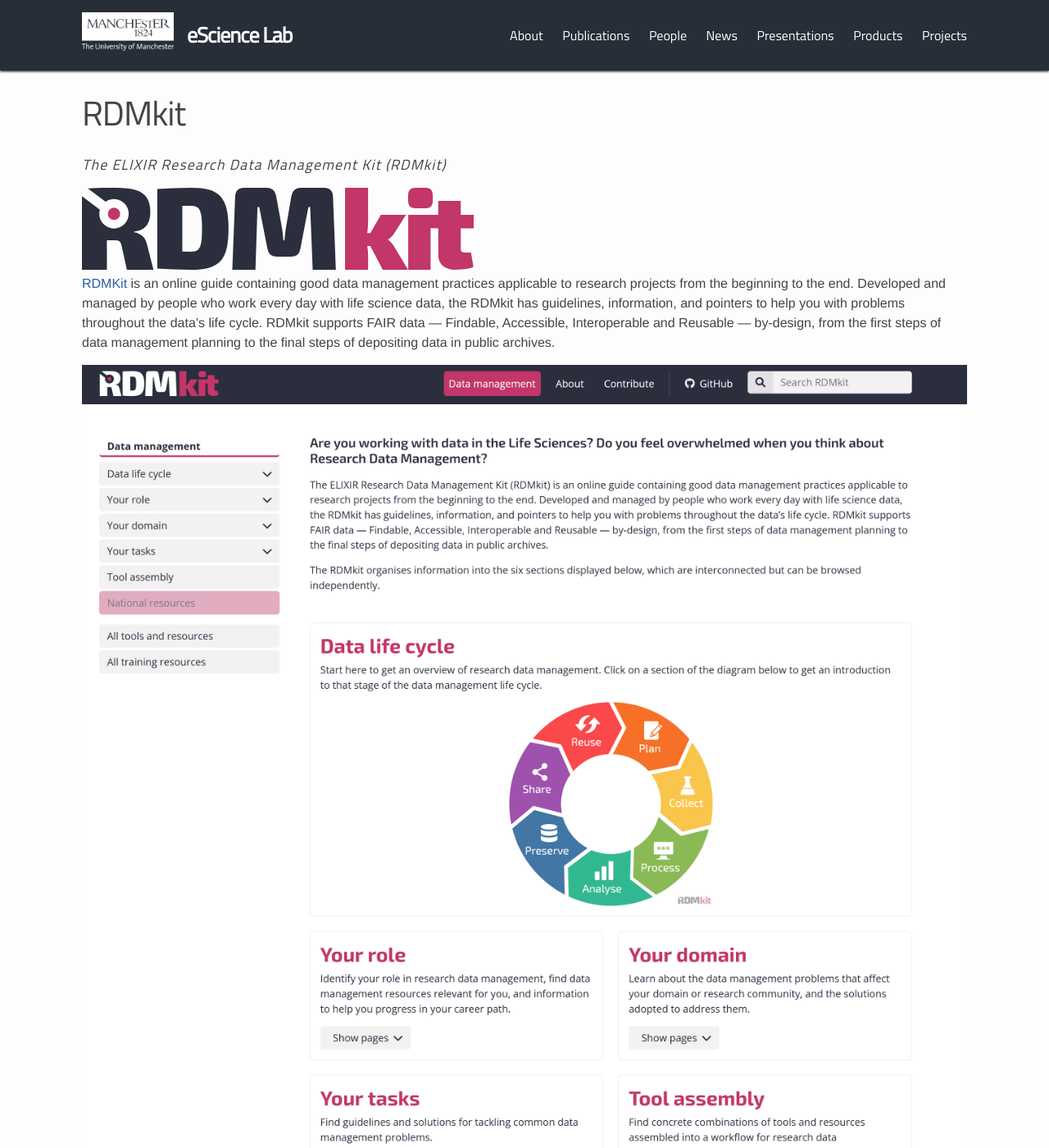
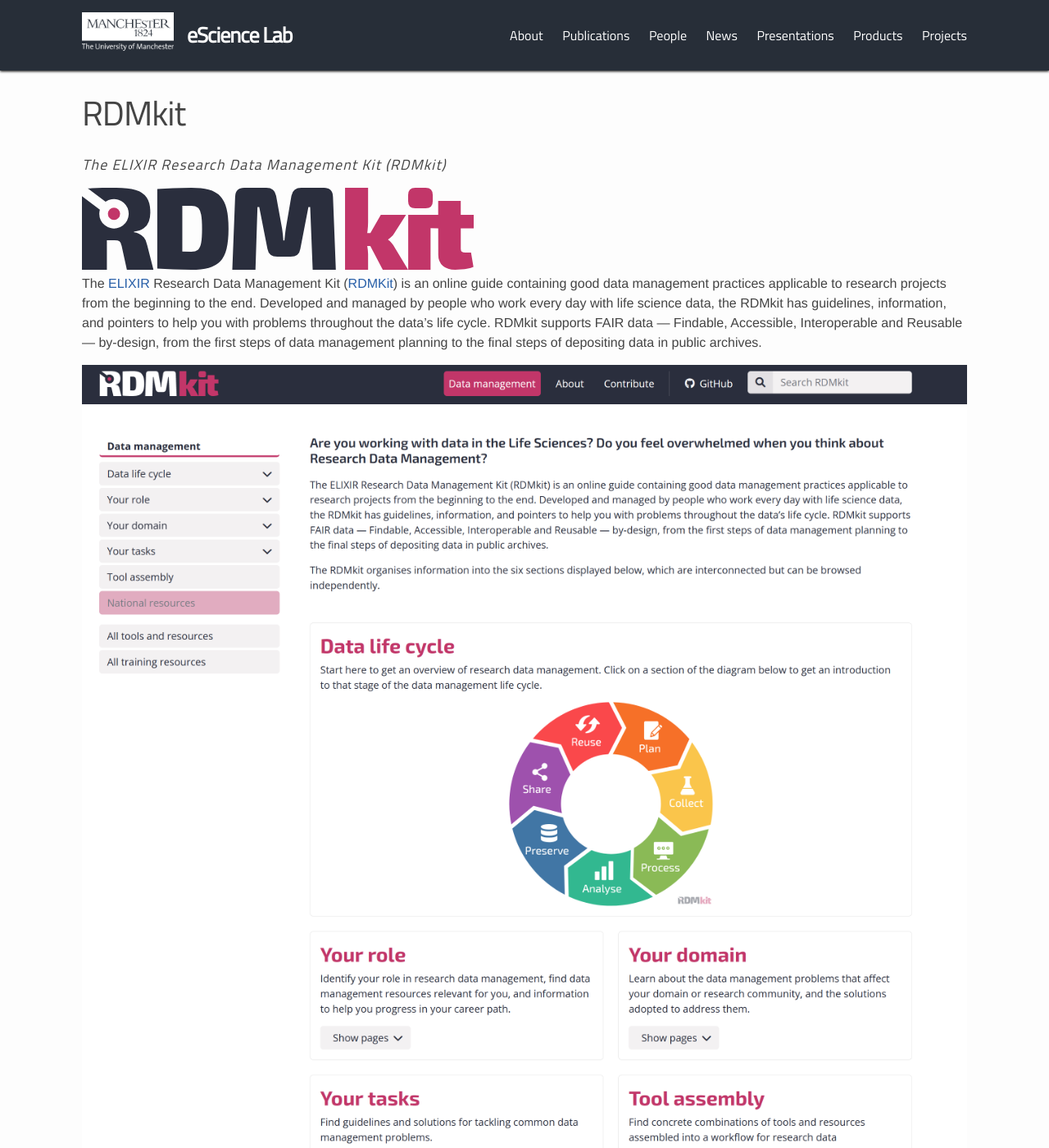
Before and after one commit to eScienceLab/eScienceLab.github.io, a Jekyll site: the page built from _products/rdmkit.md, in a window 1280 px wide and 1400 px high. Shown: the whole window at 82% size. Built offline with Jekyll 4.4.1, drawn with Linux system fonts in a browser that asks for light colours; comment, search, counter and statistics services are not loaded; some of the changed text lies outside the part shown.

Commit message:
more on rdmkit and elixir

```diff
--- a/_products/rdmkit.md
+++ b/_products/rdmkit.md
@@ -10,10 +10,10 @@
 screenshot: /images/screenshots/sm_rdmkit.png
 ---
 
-[RDMKit](https://rdmkit.elixir-europe.org/) is an online guide containing good data management practices applicable to research projects from the beginning to the end. Developed and managed by people who work every day with life science data, the RDMkit has guidelines, information, and pointers to help you with problems throughout the data’s life cycle. RDMkit supports FAIR data — Findable, Accessible, Interoperable and Reusable — by-design, from the first steps of data management planning to the final steps of depositing data in public archives.
+The [ELIXIR](/projects/elixir/) Research Data Management Kit ([RDMKit](https://rdmkit.elixir-europe.org/)) is an online guide containing good data management practices applicable to research projects from the beginning to the end. Developed and managed by people who work every day with life science data, the RDMkit has guidelines, information, and pointers to help you with problems throughout the data’s life cycle. RDMkit supports FAIR data — Findable, Accessible, Interoperable and Reusable — by-design, from the first steps of data management planning to the final steps of depositing data in public archives.
 
 [![RDMKit website](/images/screenshots/lg_rdmkit.png)](https://rdmkit.elixir-europe.org/)
 
 ## eScience Lab contributions
 
-eScience Lab is heavily involved in the [RDMKit editorial board](https://rdmkit.elixir-europe.org/editorial_board) (Carole Goble and Munazah Andrabi).
+eScience Lab is heavily involved in the [RDMKit editorial board](https://rdmkit.elixir-europe.org/editorial_board) by Munazah Andrabi and Carole Goble.
```
